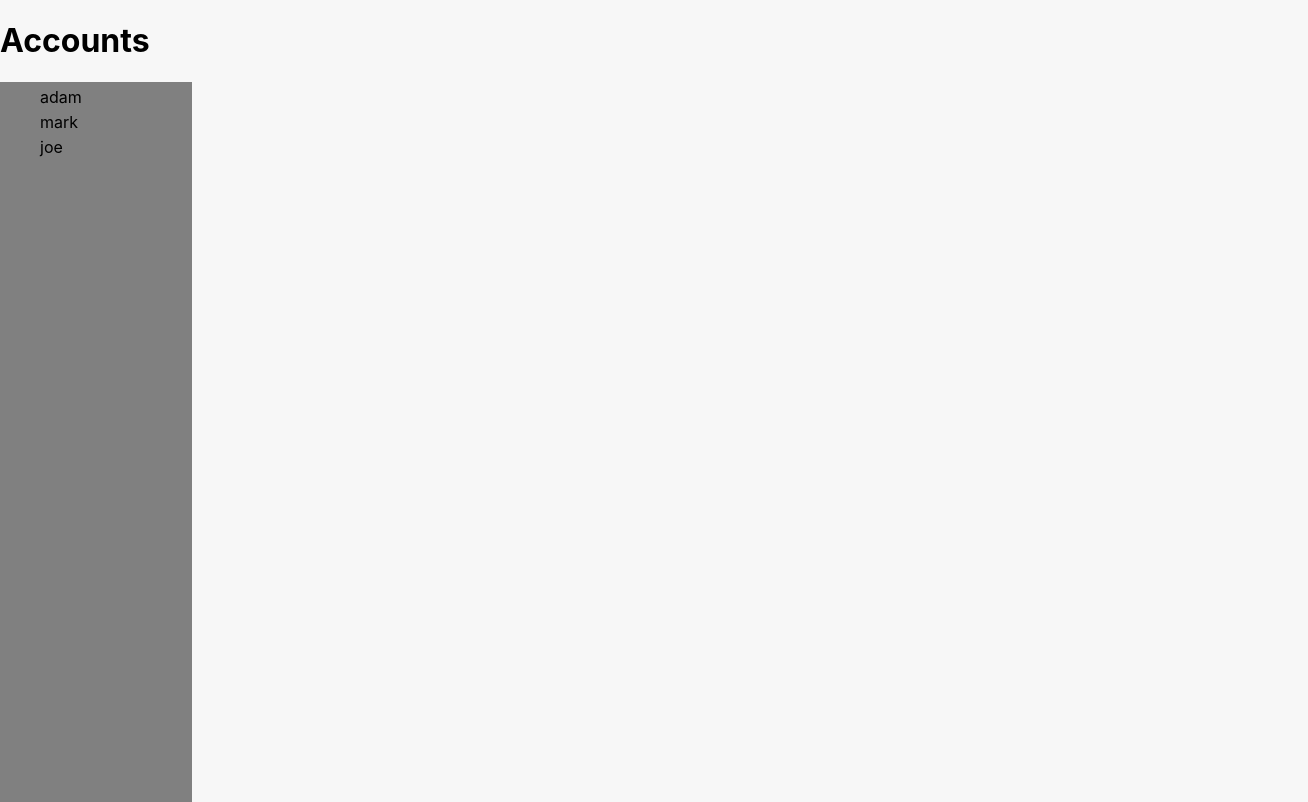
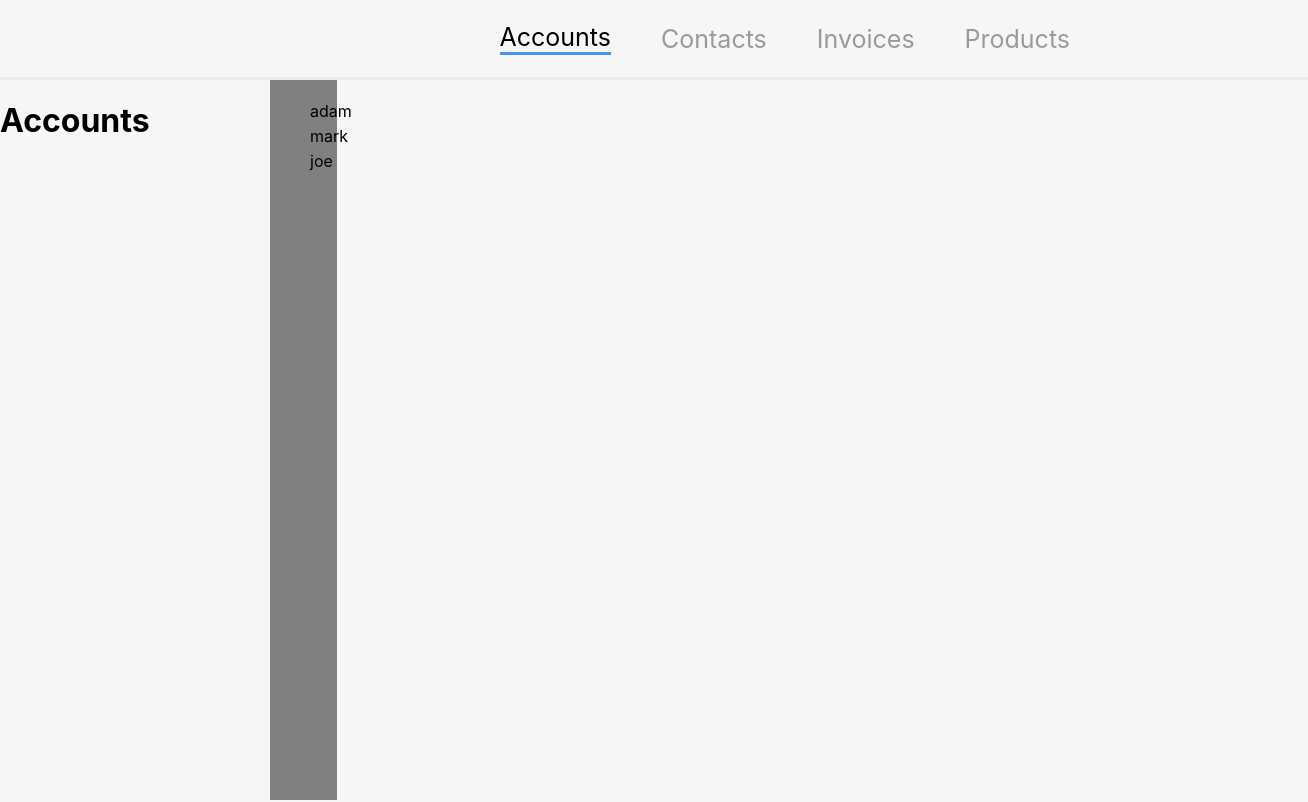
Before and after one commit to andy805/startingPointCRM, a React (Create React App) app in the folder client/: page /Accounts in a window 1280 px wide. Shown: the whole page, 1308 px wide, since content can reach past the window. Built offline with nearby package versions, Linux system fonts and the light colour scheme.

Commit message:
add topnav, add navbar, add styling to both

```diff
--- a/client/public/index.html
+++ b/client/public/index.html
@@ -26,7 +26,7 @@
     -->
     <title>React App</title>
   </head>
-  <body style="background-color: #f7f7f7;">
+  <body style="background-color: #f6f6f6;">
     <noscript>You need to enable JavaScript to run this app.</noscript>
     <div id="root"></div>
     <!--
--- /dev/null
+++ b/client/src/components/Navbar.js
@@ -0,0 +1,25 @@
+import React from 'react';
+import { Link } from 'react-router-dom';
+import styles from "./Navbar.module.css";
+
+const Navbar = (props) => {
+
+
+
+   return (
+       <div className={styles.navbar}>
+           {props.navItems.map((item, index) => {
+               return (
+                   <Link className={!item.active ? styles["navbar-item"] : styles.active } to={item.path} key={index}>{item.label}</Link>
+               )
+           })}
+
+        {/* <Link className={styles["navbar-item"]}to={'/Accounts'}> {'Accounts'} </Link>
+        <Link className={styles["navbar-item"]}to={'/Contacts'}> {'Contacts'} </Link>
+        <Link className={styles["navbar-item"]}to={'/Invoices'}> {'Invoices'} </Link> */}
+
+       </div>
+   )
+}
+
+export default Navbar
--- /dev/null
+++ b/client/src/components/Navbar.module.css
@@ -0,0 +1,28 @@
+
+
+.navbar {
+    grid-column: 2 / 3;
+    grid-row: 1 / 2;
+    display: flex;
+    flex-direction: row;
+    justify-content: center;
+    align-content: center;
+    align-items: center;
+    column-gap: 50px;
+    text-decoration: none;
+}
+
+.navbar-item {
+
+    text-decoration: none;
+    font-size: 25px;
+    color: #9A9A9A;
+
+}
+
+.active {
+    border-bottom: 3px solid #4497F1;
+    text-decoration: none;
+    font-size: 25px;
+    color: black;
+}
--- a/client/src/components/UI/Card.module.css
+++ b/client/src/components/UI/Card.module.css
@@ -6,4 +6,5 @@
 
     border-radius: 10px;
     margin: 2vh;
+    background-color: #ffffff;
 }
--- /dev/null
+++ b/client/src/components/UI/TopNav.js
@@ -0,0 +1,15 @@
+import React from 'react'
+import styles from './TopNav.module.css';
+
+const TopNav = (props) => {
+
+   const classes =  styles.topnav + " " + props.className
+
+    return (
+        <div className={classes}>
+            {props.children}
+        </div>
+    )
+}
+
+export default TopNav;
--- /dev/null
+++ b/client/src/components/UI/TopNav.module.css
@@ -0,0 +1,5 @@
+
+.topnav {
+    border-bottom: 3px solid #EAEAEA;
+
+}
--- a/client/src/pages/Accounts.js
+++ b/client/src/pages/Accounts.js
@@ -1,14 +1,27 @@
 import React from 'react';
 import { useHistory } from "react-router";
 import Masterdetail from "../components/UI/Masterdetail"
+import styles from "./Accounts.module.css"
+import TopNav from '../components/UI/TopNav.js';
+import Navbar from '../components/Navbar';
+
+const navItems = [ {label: "Accounts" , path: "/Accounts", active: true},
+{label: "Contacts" , path: "/Contacts", active: false} ,{label: "Invoices" , path: "/Invoices", active: false},
+{label: "Products" , path: "/Products", active: false}
+]
+
+
 
 const Accounts = () => {
 
     return(
-        <>
-        <h1>Accounts</h1>
-        <Masterdetail/>
-        </>
+        <div className={styles.accounts}>
+            <TopNav className={styles.navbar}>
+                <Navbar navItems={navItems}></Navbar>
+            </TopNav>
+            <h1>Accounts</h1>
+            <Masterdetail/>
+        </div>
     )
 
 }
--- /dev/null
+++ b/client/src/pages/Accounts.module.css
@@ -0,0 +1,19 @@
+
+
+.accounts {
+    height: 100vh;
+    width: 100vw;
+    display: grid;
+    grid-template-columns: 20% 35% 45%;
+    grid-template-rows: 10% Auto;
+    grid-column-gap: 14px;
+}
+
+.navbar {
+
+    display: grid;
+    grid-template-columns: 20% 80%;
+    grid-template-rows: 100%;
+    grid-row: 1 / 2;
+    grid-column: 1 / 4;
+}
```
